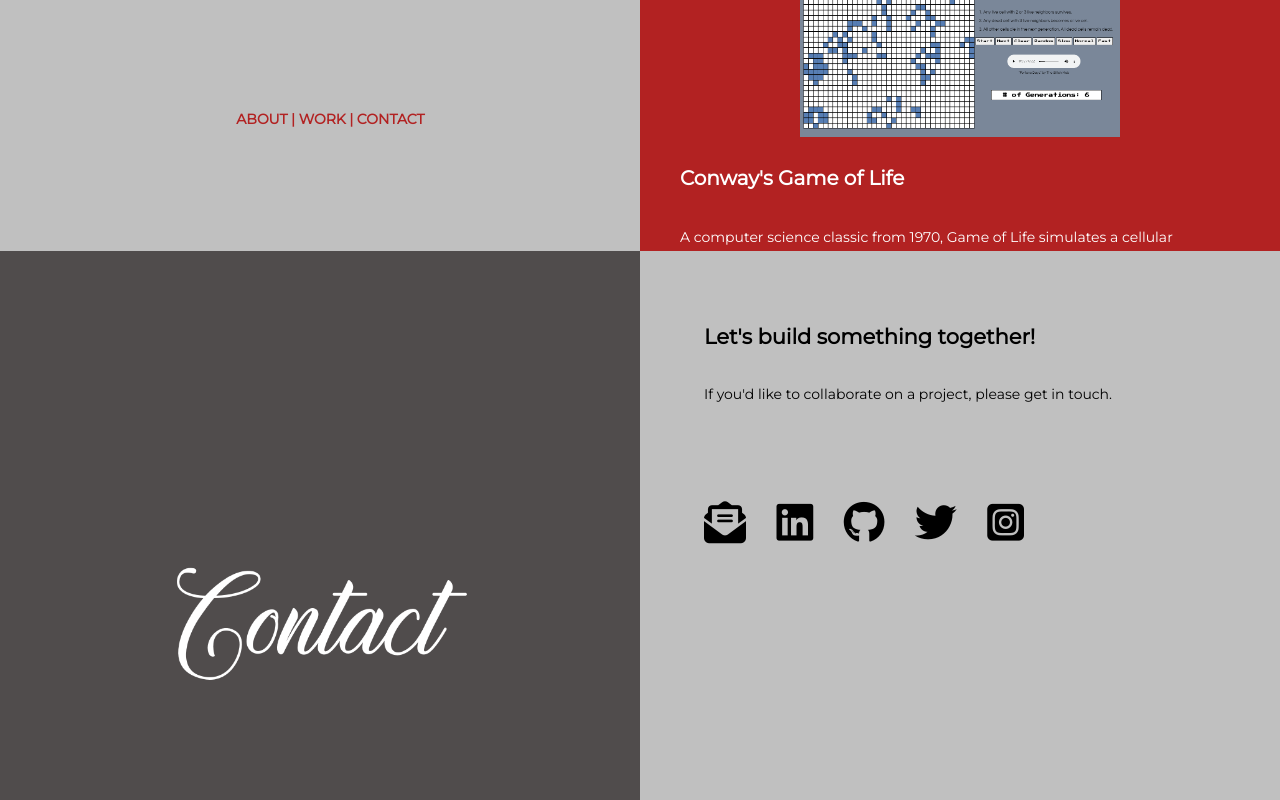
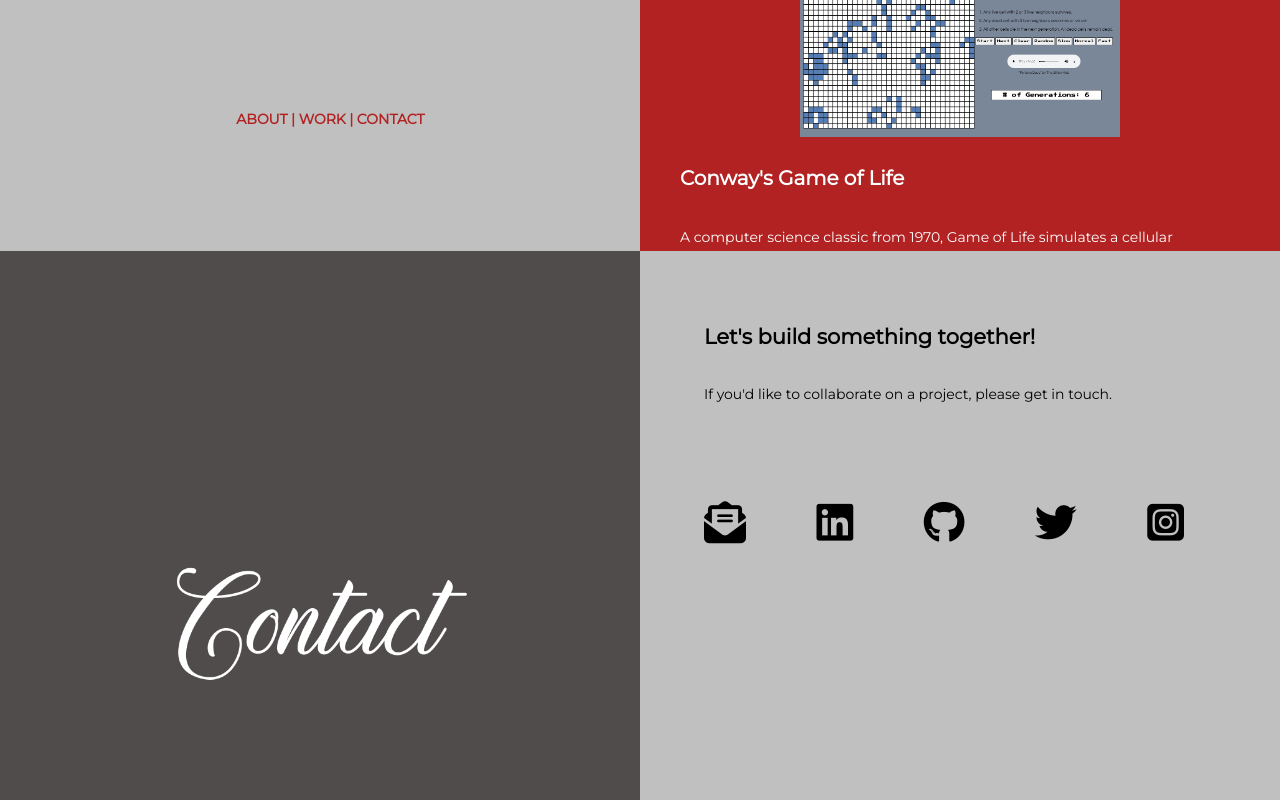
Before and after one commit to MicheSi/portfolio-react, a React (Create React App) app: page / in a window 1280 px wide. Shown: the part 2159-2959 px from the top of the page. Built offline with nearby package versions, Linux system fonts and the light colour scheme.

Commit message:
changed div width for icons

```diff
--- a/src/App.css
+++ b/src/App.css
@@ -193,7 +193,6 @@ li {
   color: black;
 }
 
-
 .ddt img, .gigapet img, .farmfresh img, .amiibo img, .life img, .dream img {
   width: 100%;
 }
@@ -201,7 +200,6 @@ li {
 .border {
   border-top: 5px dotted black;
 }
-
 
 /* Contact Styles */
 .contactDiv {
@@ -233,10 +231,11 @@ li {
   margin: 10% 0;
 }
 
-.iconLinks {
+#contact div.iconLinks {
   display: flex;
   justify-content: space-between;
   margin-top: 10%;
+  width: 75%;
 }
 
 .iconLinks a {
```
